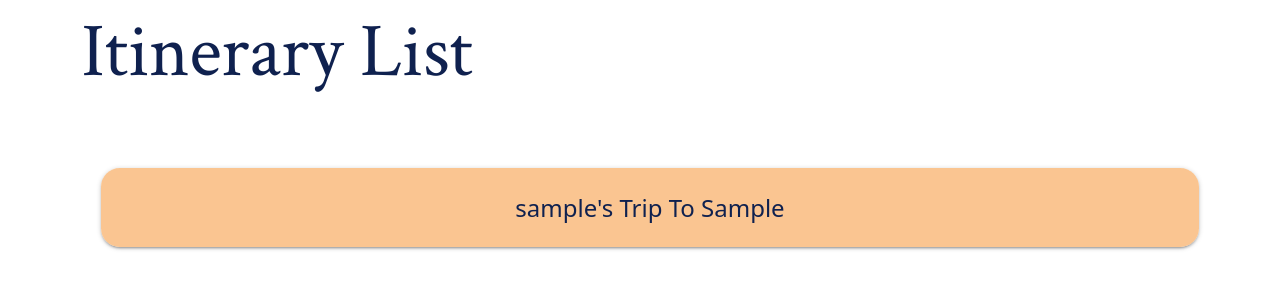
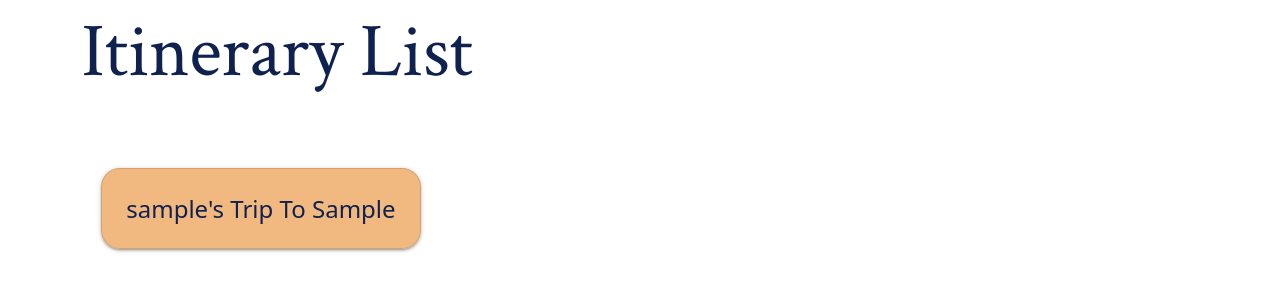
Before and after one commit to oselim14/travel-now, a Django app: page /itinerary/ in a window 1280 px wide. Shown: the part 164-464 px from the top of the page. Run offline with Django 3.2, Linux system fonts and the light colour scheme; a user stored in the database is signed in; tables that the repository leaves empty hold one stand-in row (values such as "Sample post"); some libraries are stand-ins or nearby versions.

Commit message:
minor changes on itn list

```diff
--- a/main_app/static/css/style.css
+++ b/main_app/static/css/style.css
@@ -196,11 +196,11 @@ td {
 }
 
 div.card {
-  background-color: #fabe82e0 !important;
-  border: 0px solid #0F214F !important;
+  background-color: #f0af6fe0 !important;
   align-items: center;
   justify-content: center;
   margin: 10px;
+  width: fit-content;
 }
 
 a {
```
